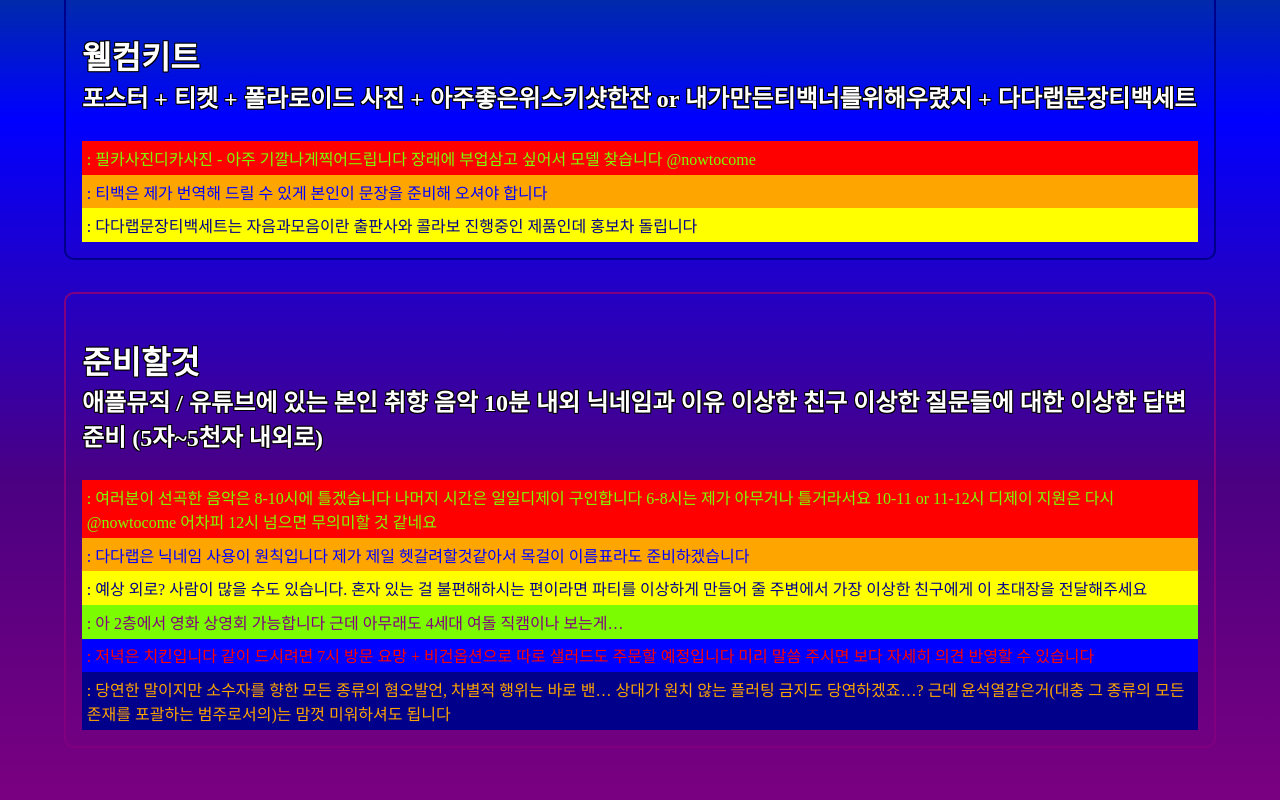
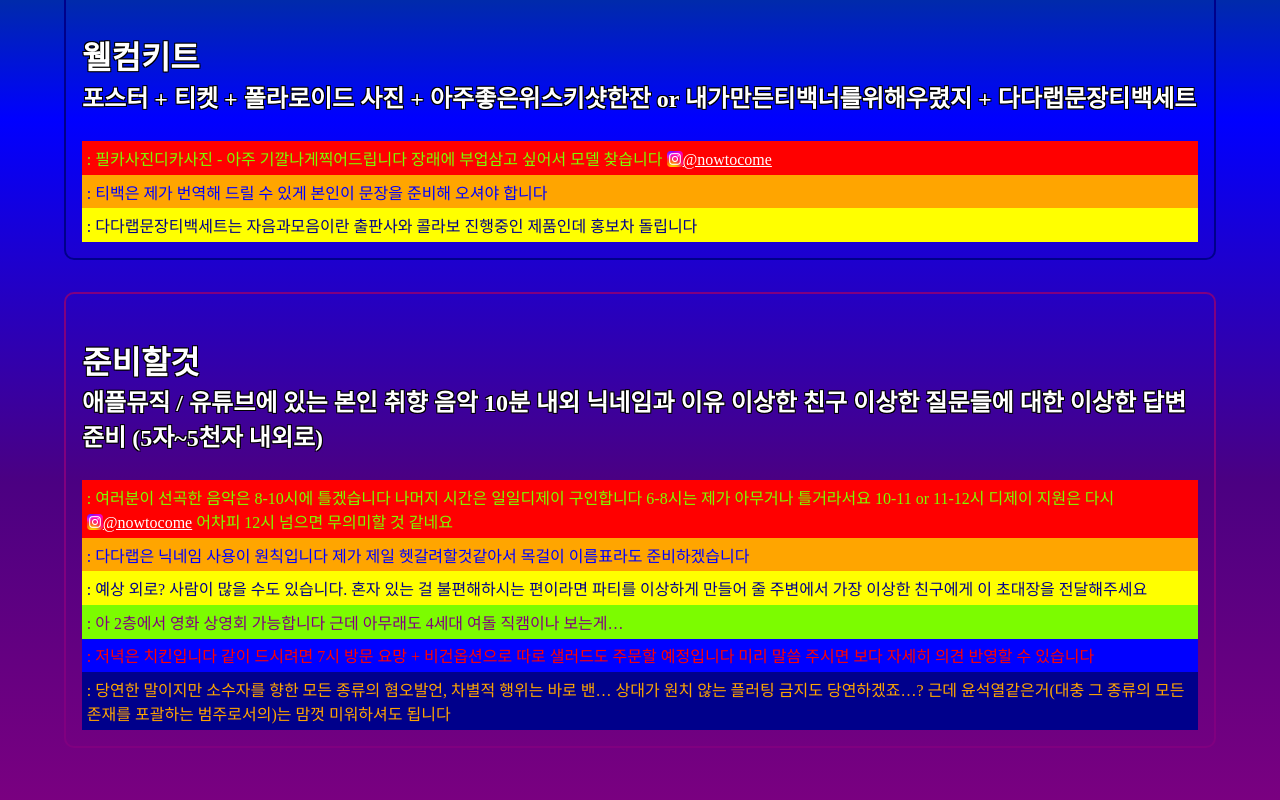
Before and after one commit to HelloNoa/birthday42, a website: page index.html in a window 1280 px wide. Shown: the part 1330-2130 px from the top of the page. Drawn offline with Linux system fonts and the light colour scheme.

Commit message:
feat: add insta logo

```diff
--- a/index.html
+++ b/index.html
@@ -53,7 +53,8 @@
     <h2>웰컴키트 <span>포스터 + 티켓 + 폴라로이드 사진
         + 아주좋은위스키샷한잔 or 내가만든티백너를위해우렸지 + 다다랩문장티백세트</span></h2>
 
-    <sup>: 필카사진디카사진 - 아주 기깔나게찍어드립니다 장래에 부업삼고 싶어서 모델 찾습니다 @nowtocome</sup>
+    <sup>: 필카사진디카사진 - 아주 기깔나게찍어드립니다 장래에 부업삼고 싶어서 모델 찾습니다 <a
+            class="insta" target="_blank" href="https://www.instagram.com/nowtocome">@nowtocome</a></sup>
     <sup>: 티백은 제가 번역해 드릴 수 있게 본인이 문장을 준비해 오셔야 합니다</sup>
     <sup>: 다다랩문장티백세트는 자음과모음이란 출판사와 콜라보 진행중인 제품인데 홍보차 돌립니다</sup>
 </div>
@@ -63,10 +64,9 @@
         이상한 친구
         이상한 질문들에 대한 이상한 답변 준비 (5자~5천자 내외로)</span></h2>
 
-    <sup>: 여러분이 선곡한 음악은 8-10시에 틀겠습니다 나머지 시간은 일일디제이 구인합니다 6-8시는 제가 아무거나 틀거라서요 10-11 or 11-12시 디제이 지원은 다시 @nowtocome 어차피
-        12시
-        넘으면
-        무의미할 것 같네요</sup>
+    <sup>: 여러분이 선곡한 음악은 8-10시에 틀겠습니다 나머지 시간은 일일디제이 구인합니다 6-8시는 제가 아무거나 틀거라서요 10-11 or 11-12시 디제이 지원은 다시 <a
+            class="insta" target="_blank" href="https://www.instagram.com/nowtocome">@nowtocome</a> 어차피
+        12시 넘으면 무의미할 것 같네요</sup>
     <sup>: 다다랩은 닉네임 사용이 원칙입니다 제가 제일 헷갈려할것같아서 목걸이 이름표라도 준비하겠습니다</sup>
     <sup>: 예상 외로? 사람이 많을 수도 있습니다.
         혼자 있는 걸 불편해하시는 편이라면 파티를 이상하게 만들어 줄 주변에서 가장 이상한 친구에게 이 초대장을 전달해주세요</sup>
--- a/scss/index.scss
+++ b/scss/index.scss
@@ -43,6 +43,12 @@ html {
   }
 
   div.block {
+    .insta {
+      background: url(./../insta.png) 0 0 no-repeat;
+      background-size: 1em;
+      padding-left: 1em;
+    }
+
     &:nth-of-type(1) {
       border-color: red;
     }
```
Also changed, not shown: insta.png (added), scss/index.css.
